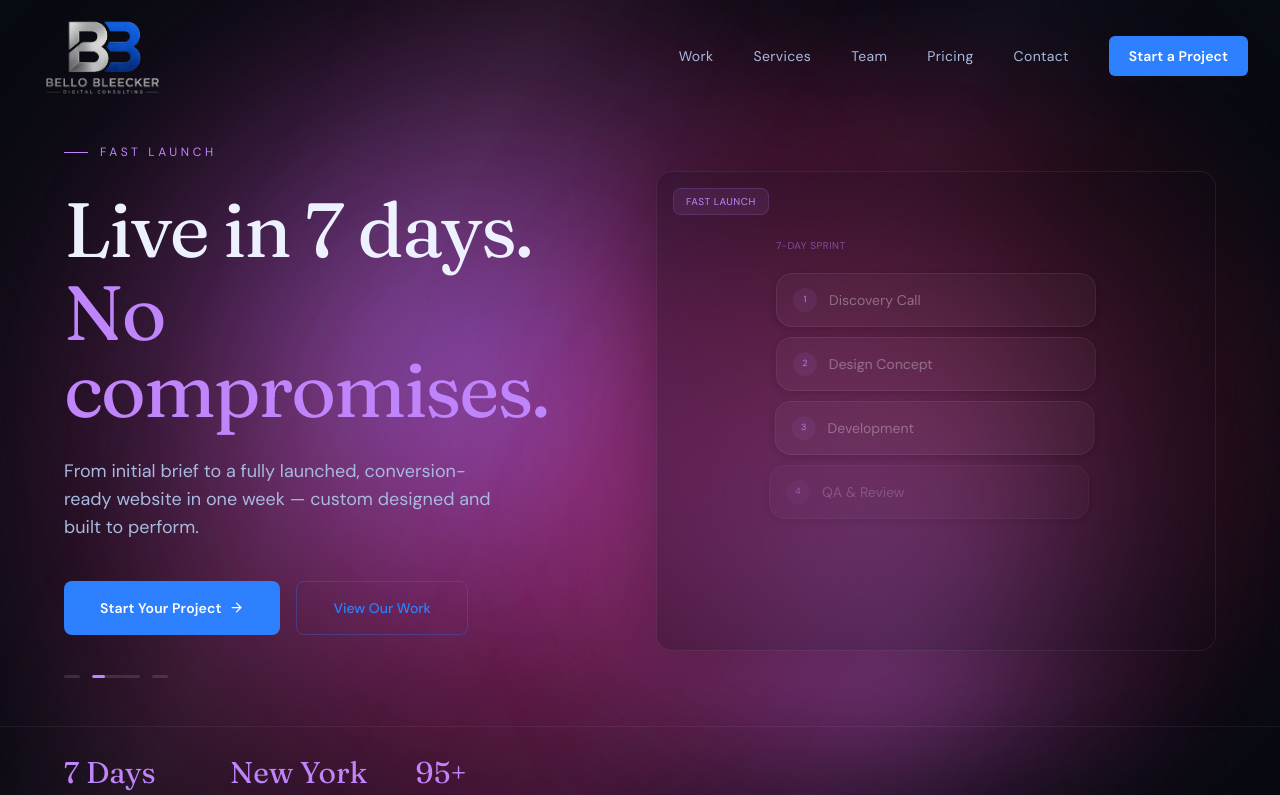
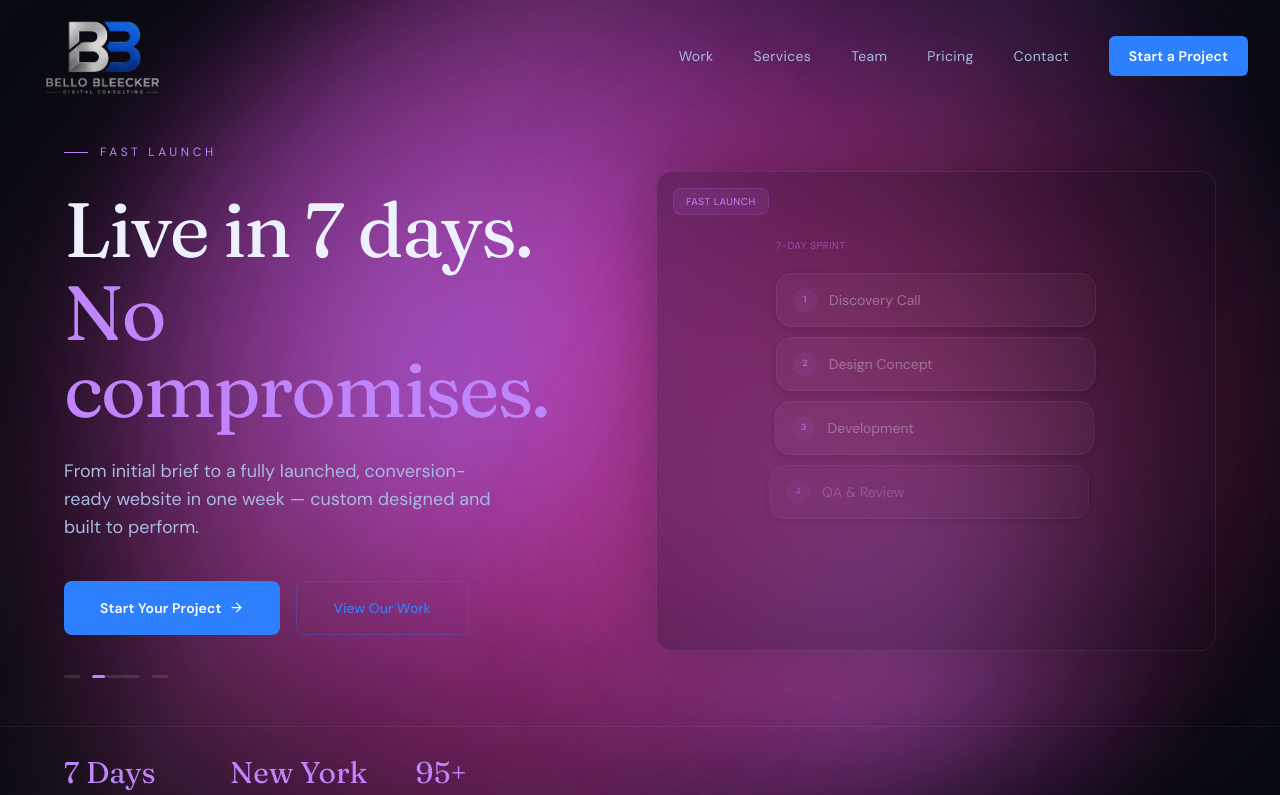
Before and after one commit to anchordigitalco/anchordigitalco.com, a Next.js app: page / in a window 1280 px wide. Shown: the top 795 px of the page. Built offline with nearby package versions, Linux system fonts and the light colour scheme.

Commit message:
Revert "Remove blue top-right blob from hero section"
This reverts commit fe9e04f195a820102b5f333b076ee8e0bd83b6b4.

```diff
--- a/components/HeroSection.tsx
+++ b/components/HeroSection.tsx
@@ -272,6 +272,7 @@ export default function HeroSection() {
         transition={{ duration: 1.5, ease: 'easeInOut' }}
         className="absolute inset-0 pointer-events-none overflow-hidden"
       >
+        <div className="hero-blob-1" />
         <div className="hero-blob-2" />
         <div className="hero-blob-3" />
         <div className="hero-blob-4" />
```
